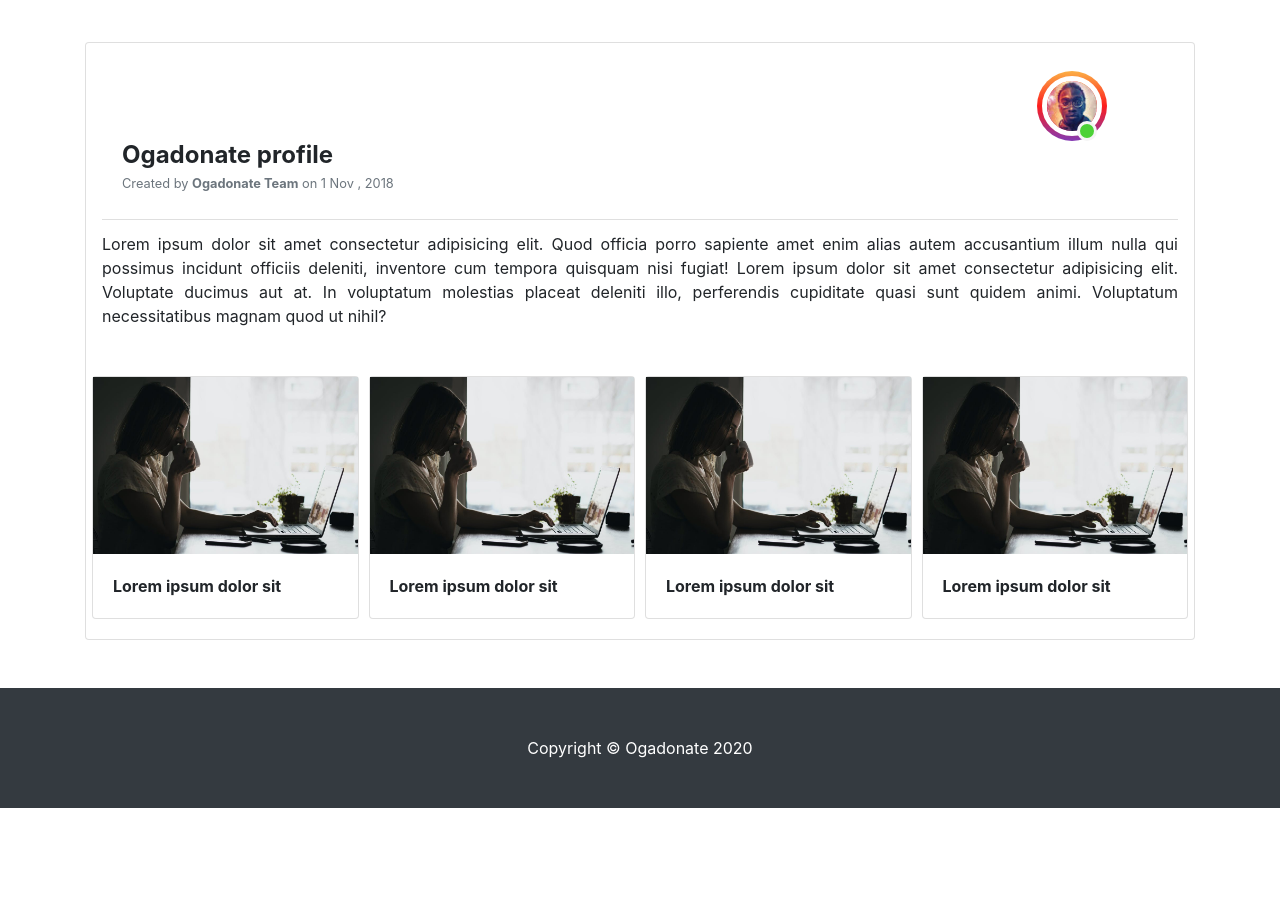
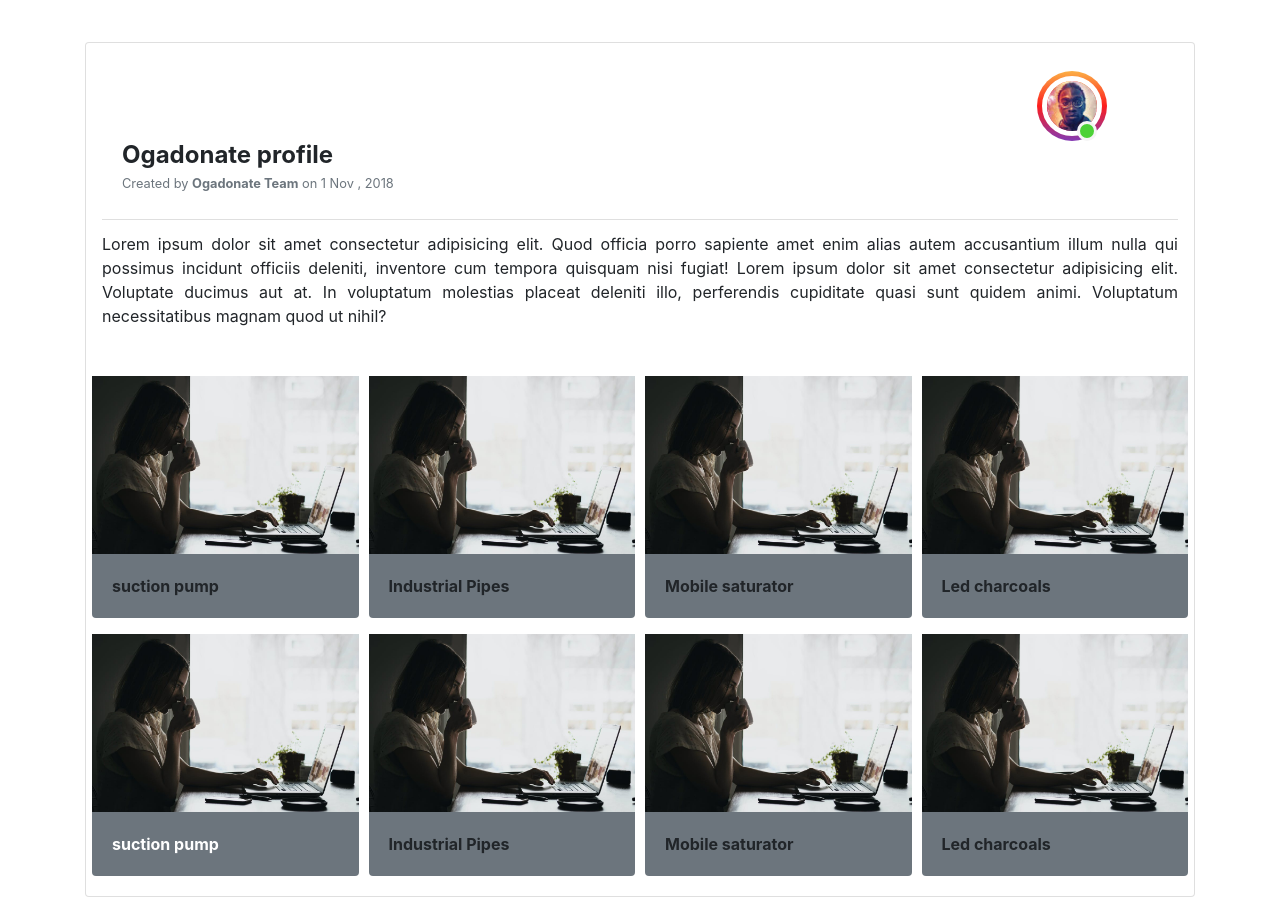
Before and after one commit to jim-nnamdi/shooter, a website: page profile.html in a window 1280 px wide. Shown: the part 62-961 px from the top of the page. Before the commit the page ends 870 px from the top, so only its background shows below. Drawn offline with Linux system fonts and the light colour scheme.

Commit message:
removed borders from cards and changed bg color

```diff
--- a/profile.html
+++ b/profile.html
@@ -77,34 +77,70 @@
                 <div class="col-md-auto">
                   <div class="row mt-5">
                     <div class="col-6 col-md-3 mb-2" style="padding-left: 5px; padding-right: 5px;">
-                      <div class="card">
+                      <div class="card bg-secondary border-0">
                       <img src="images/header3.jpeg" class="card-img" style="border-radius:0px"/>
                         <div class="card-body">
-                          <b>Lorem ipsum dolor sit</b>
+                          <b>suction pump</b>
                         </div>
                       </div>
                     </div>
                     <div class="col-6 col-md-3 mb-2" style="padding-left: 5px; padding-right: 5px;">
-                      <div class="card">
+                      <div class="card bg-secondary border-0">
                         <img src="images/header3.jpeg" class="card-img" style="border-radius:0px"/>
                         <div class="card-body">
-                          <b>Lorem ipsum dolor sit</b>
+                          <b>Industrial Pipes</b>
                         </div>
                       </div>
                     </div>
                     <div class="col-6 col-md-3 mb-2" style="padding-left: 5px; padding-right: 5px;">
-                      <div class="card">
+                      <div class="card bg-secondary border-0">
                         <img src="images/header3.jpeg" class="card-img" style="border-radius:0px"/>
                         <div class="card-body">
-                          <b>Lorem ipsum dolor sit</b>
+                          <b>Mobile saturator</b>
                         </div>
                       </div>
                     </div>
                     <div class="col-6 col-md-3 mb-2" style="padding-left: 5px; padding-right: 5px;">
-                      <div class="card">
+                      <div class="card bg-secondary border-0">
                         <img src="images/header3.jpeg" class="card-img" style="border-radius:0px"/>
                         <div class="card-body">
-                          <b>Lorem ipsum dolor sit</b>
+                          <b>Led charcoals</b>
+                        </div>
+                      </div>
+                    </div>
+                  </div>
+
+                  <!-- second columns-->
+                  <div class="row mt-2">
+                    <div class="col-6 col-md-3 mb-2" style="padding-left: 5px; padding-right: 5px;">
+                      <div class="card bg-secondary border-0">
+                      <img src="images/header3.jpeg" class="card-img" style="border-radius:0px"/>
+                        <div class="card-body">
+                          <b class="text-white">suction pump</b>
+                        </div>
+                      </div>
+                    </div>
+                    <div class="col-6 col-md-3 mb-2" style="padding-left: 5px; padding-right: 5px;">
+                      <div class="card bg-secondary border-0">
+                        <img src="images/header3.jpeg" class="card-img" style="border-radius:0px"/>
+                        <div class="card-body">
+                          <b>Industrial Pipes</b>
+                        </div>
+                      </div>
+                    </div>
+                    <div class="col-6 col-md-3 mb-2" style="padding-left: 5px; padding-right: 5px;">
+                      <div class="card bg-secondary border-0">
+                        <img src="images/header3.jpeg" class="card-img" style="border-radius:0px"/>
+                        <div class="card-body">
+                          <b>Mobile saturator</b>
+                        </div>
+                      </div>
+                    </div>
+                    <div class="col-6 col-md-3 mb-2" style="padding-left: 5px; padding-right: 5px;">
+                      <div class="card bg-secondary border-0">
+                        <img src="images/header3.jpeg" class="card-img" style="border-radius:0px"/>
+                        <div class="card-body">
+                          <b>Led charcoals</b>
                         </div>
                       </div>
                     </div>
```
